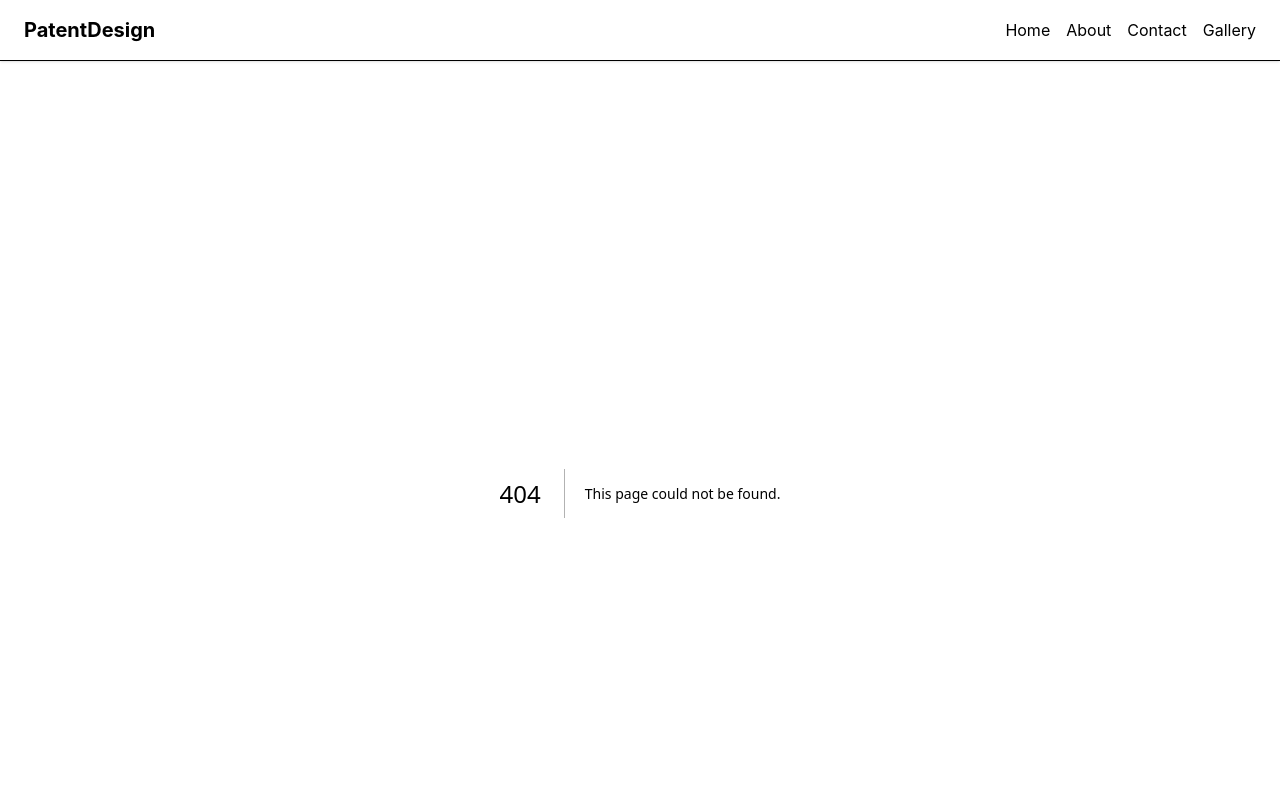
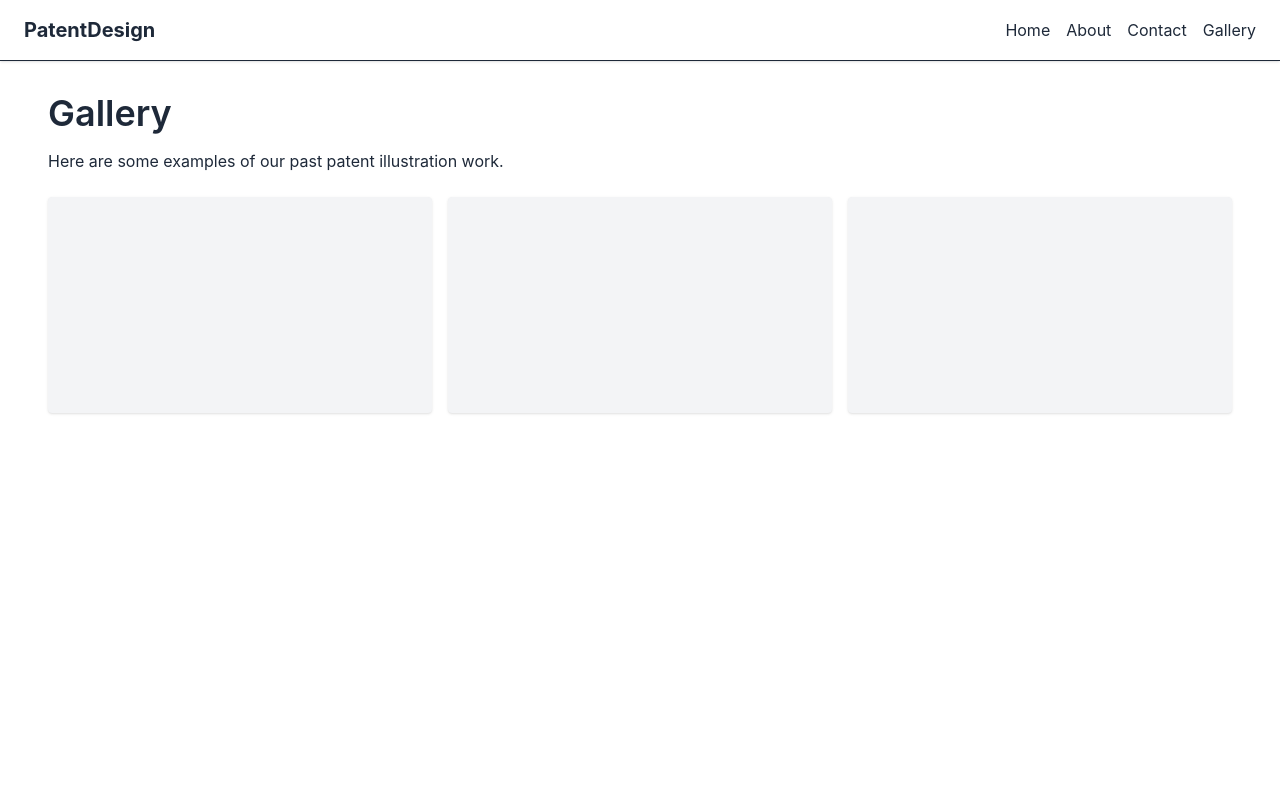
Before and after one commit to ShaliniNayan/patent_design, a Next.js app: page /gallery in a window 1280 px wide. Before the commit this address had no page. Shown: the top 800 px of the page. Built offline with nearby package versions, Linux system fonts and the light colour scheme.

Commit message:
Add and update gallery page

```diff
--- /dev/null
+++ b/app/gallery/page.tsx
@@ -0,0 +1,16 @@
+"use client";
+
+export default function GalleryPage() {
+  return (
+    <div className="space-y-4">
+      <h1 className="text-4xl font-semibold">Gallery</h1>
+      <p>Here are some examples of our past patent illustration work.</p>
+      <div className="grid grid-cols-1 md:grid-cols-3 gap-4 mt-6">
+        {/* Replace with your own images */}
+        <div className="bg-gray-100 aspect-video rounded shadow" />
+        <div className="bg-gray-100 aspect-video rounded shadow" />
+        <div className="bg-gray-100 aspect-video rounded shadow" />
+      </div>
+    </div>
+  );
+}
```
